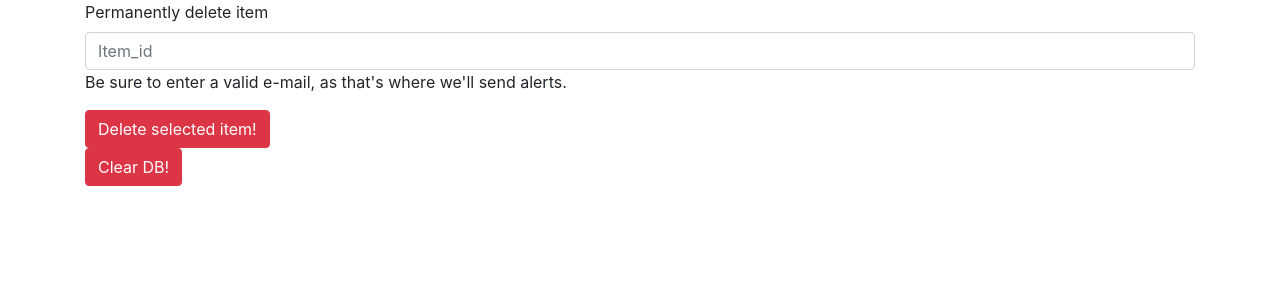
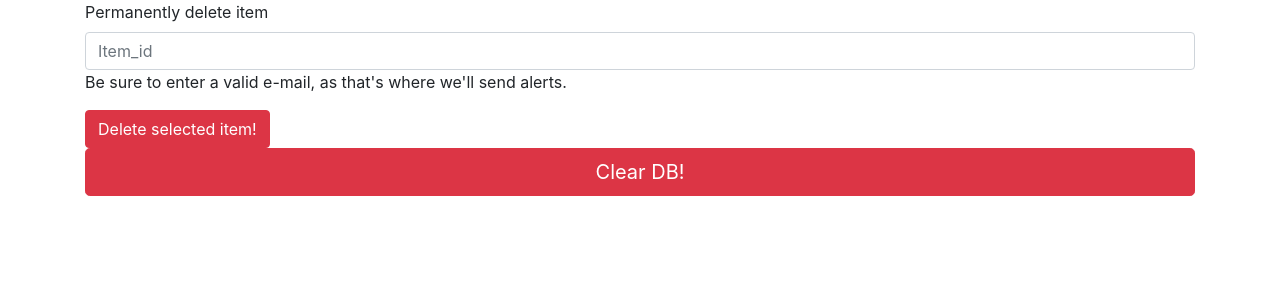
Before and after one commit to OrykV/BBC_news, a Flask app: page /tools in a window 1280 px wide. Shown: the part 56-356 px from the top of the page. Run offline with Flask 2, Linux system fonts and the light colour scheme; the visitor is signed in with stand-in values (Sample User, id 1); data that the repository does not hold is empty; some libraries are stand-ins or nearby versions.

Commit message:
Some bugs were fixed

```diff
--- a/app.py
+++ b/app.py
@@ -78,14 +78,14 @@ def tools():
     return render_template('tools.html', news=news)
 
 
-@app.route('/permanently_delete')
+@app.route('/permanently_delete', methods=["GET", "POST"])
 @user_decorators.requires_login
 def permanently_delete():
     Item.delete_all()
     return redirect(url_for('new'))
 
 
-@app.route("/logout")
+@app.route("/logout", methods=["GET", "POST"])
 def logout():
     session.clear()
     return render_template('home.html')
--- a/templates/new.html
+++ b/templates/new.html
@@ -35,6 +35,7 @@
   </div>
 </nav>
  <div class="list-group">
+
 {% for i in news %}
      <a href="{{i['url']}}" class="list-group-item list-group-item-action" target="_blank">
          <div class="d-flex w-100 justify-content-between">
--- a/templates/tools.html
+++ b/templates/tools.html
@@ -42,10 +42,6 @@
             </div>
             <button type="submit" class="btn btn-danger">Delete selected item!</button>
         </form>
-        <form action="{{ url_for('permanently_delete') }}" method="post">
-            <button type="submit" class="btn btn-danger">Clear DB!</button>
-        </form>
-
 </div>
 {% with messages = get_flashed_messages() %}
   {% if messages %}
@@ -69,4 +65,5 @@
     </div>
     {% endfor %}
 </div>
+<a href="{{ url_for('permanently_delete') }}"><button type="button" class="btn btn-danger btn-lg btn-block">Clear DB!</button></a>
     {% endblock  %}
```
Lines whose indentation alone changed are shown as unchanged.
